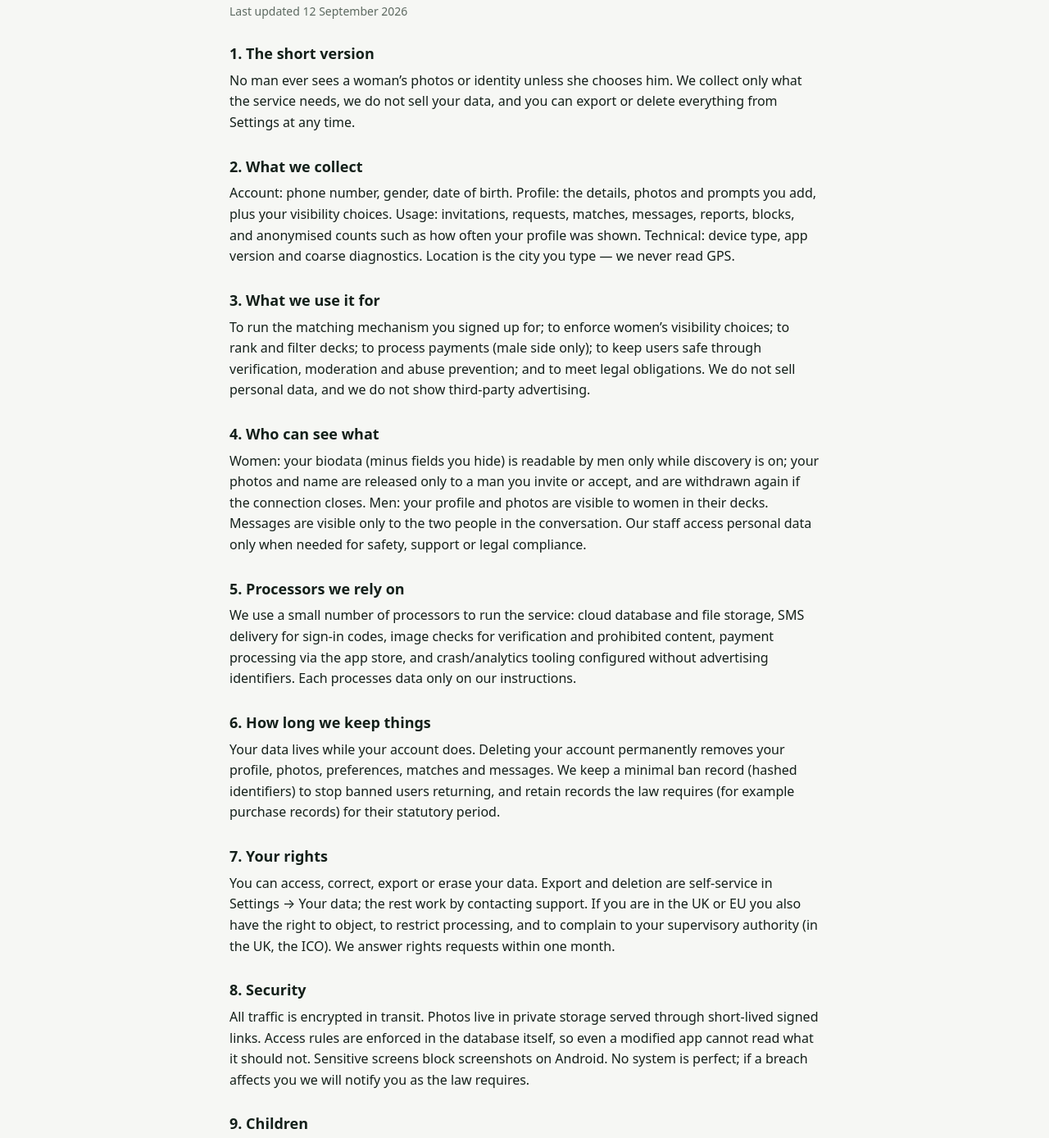
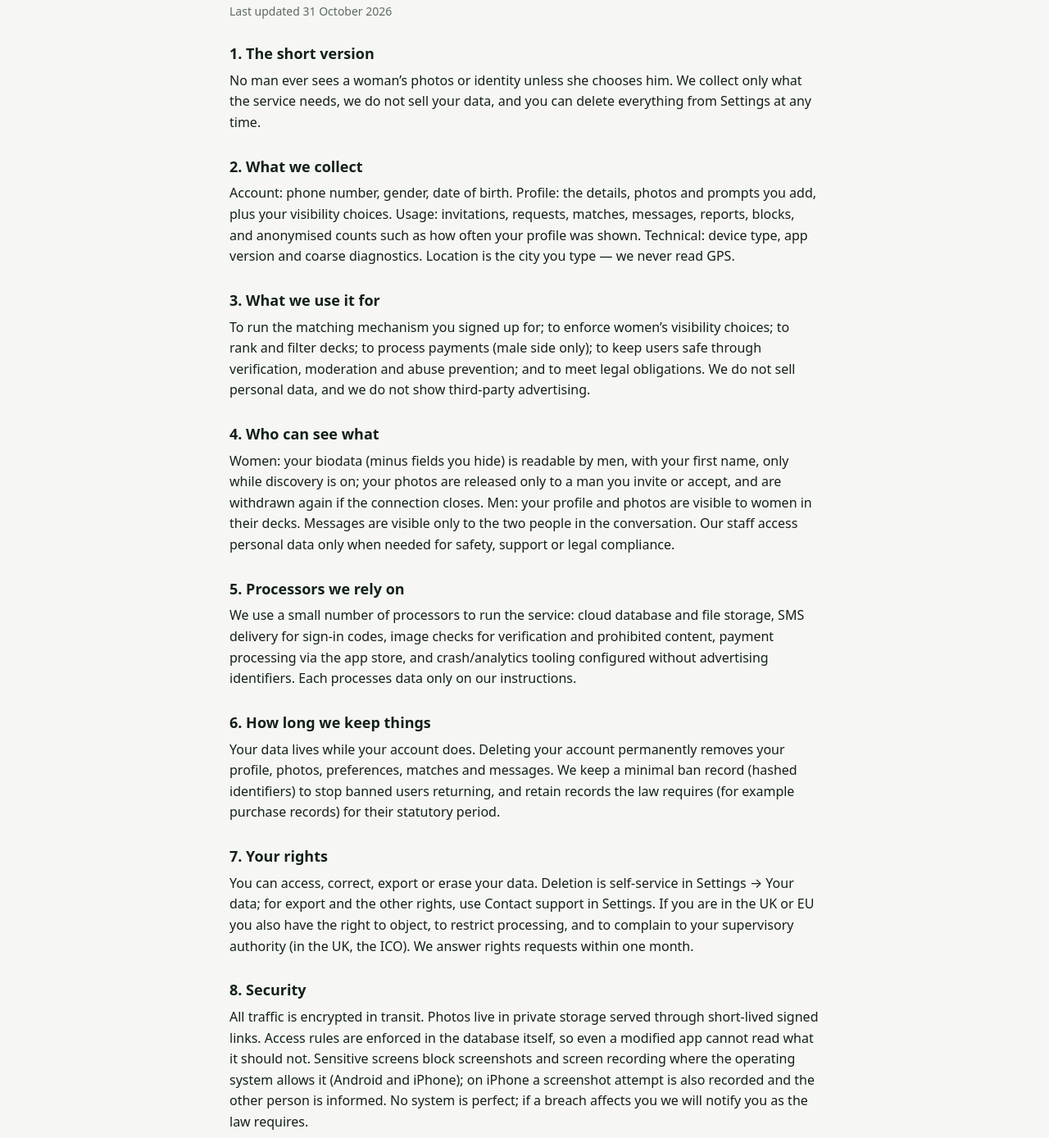
Before and after one commit to AhmedBader97/maktubah-legal, a plain HTML site: page privacy.html in a window 1280 px wide. Shown: the part 155-1543 px from the top of the page at 82% size. Drawn offline with Linux system fonts and the light colour scheme.

Commit message:
Pages say what the app says (31 October 2026): the privacy policy now says men read a woman's first name with her biodata, deletion is in Settings and export through Contact support, and screen recording is blocked too (on iPhone a screenshot attempt is recorded and the other person told); the terms record screen-capture attempts, spell out the CEO conversation and credit GeoNames, Readex Pro, LiveKit and Firebase. Generated by scripts/gen-legal-site.mjs in the app repo.
Co-Authored-By: Claude Opus 5.5 <noreply@anthropic.com>
Claude-Session: https://claude.ai/code/session_01EYWohTtVhHgatEyTkrk9VK

```diff
--- a/privacy.html
+++ b/privacy.html
@@ -10,14 +10,14 @@
   footer{color:var(--muted);font-size:13px;text-align:center;padding:24px}
 </style></head><body>
 <header><a href="index.html">Maktubah</a><nav><a href="privacy.html">Privacy Policy</a><a href="terms.html">Terms of Service</a><a href="delete-account.html">Delete your account</a></nav></header>
-<main><h1>Privacy Policy</h1><p class="updated">Last updated 12 September 2026</p><h2>1. The short version</h2><p>No man ever sees a woman’s photos or identity unless she chooses him. We collect only what the service needs, we do not sell your data, and you can export or delete everything from Settings at any time.</p>
+<main><h1>Privacy Policy</h1><p class="updated">Last updated 31 October 2026</p><h2>1. The short version</h2><p>No man ever sees a woman’s photos or identity unless she chooses him. We collect only what the service needs, we do not sell your data, and you can delete everything from Settings at any time.</p>
 <h2>2. What we collect</h2><p>Account: phone number, gender, date of birth. Profile: the details, photos and prompts you add, plus your visibility choices. Usage: invitations, requests, matches, messages, reports, blocks, and anonymised counts such as how often your profile was shown. Technical: device type, app version and coarse diagnostics. Location is the city you type — we never read GPS.</p>
 <h2>3. What we use it for</h2><p>To run the matching mechanism you signed up for; to enforce women’s visibility choices; to rank and filter decks; to process payments (male side only); to keep users safe through verification, moderation and abuse prevention; and to meet legal obligations. We do not sell personal data, and we do not show third-party advertising.</p>
-<h2>4. Who can see what</h2><p>Women: your biodata (minus fields you hide) is readable by men only while discovery is on; your photos and name are released only to a man you invite or accept, and are withdrawn again if the connection closes. Men: your profile and photos are visible to women in their decks. Messages are visible only to the two people in the conversation. Our staff access personal data only when needed for safety, support or legal compliance.</p>
+<h2>4. Who can see what</h2><p>Women: your biodata (minus fields you hide) is readable by men, with your first name, only while discovery is on; your photos are released only to a man you invite or accept, and are withdrawn again if the connection closes. Men: your profile and photos are visible to women in their decks. Messages are visible only to the two people in the conversation. Our staff access personal data only when needed for safety, support or legal compliance.</p>
 <h2>5. Processors we rely on</h2><p>We use a small number of processors to run the service: cloud database and file storage, SMS delivery for sign-in codes, image checks for verification and prohibited content, payment processing via the app store, and crash/analytics tooling configured without advertising identifiers. Each processes data only on our instructions.</p>
 <h2>6. How long we keep things</h2><p>Your data lives while your account does. Deleting your account permanently removes your profile, photos, preferences, matches and messages. We keep a minimal ban record (hashed identifiers) to stop banned users returning, and retain records the law requires (for example purchase records) for their statutory period.</p>
-<h2>7. Your rights</h2><p>You can access, correct, export or erase your data. Export and deletion are self-service in Settings → Your data; the rest work by contacting support. If you are in the UK or EU you also have the right to object, to restrict processing, and to complain to your supervisory authority (in the UK, the ICO). We answer rights requests within one month.</p>
-<h2>8. Security</h2><p>All traffic is encrypted in transit. Photos live in private storage served through short-lived signed links. Access rules are enforced in the database itself, so even a modified app cannot read what it should not. Sensitive screens block screenshots on Android. No system is perfect; if a breach affects you we will notify you as the law requires.</p>
+<h2>7. Your rights</h2><p>You can access, correct, export or erase your data. Deletion is self-service in Settings → Your data; for export and the other rights, use Contact support in Settings. If you are in the UK or EU you also have the right to object, to restrict processing, and to complain to your supervisory authority (in the UK, the ICO). We answer rights requests within one month.</p>
+<h2>8. Security</h2><p>All traffic is encrypted in transit. Photos live in private storage served through short-lived signed links. Access rules are enforced in the database itself, so even a modified app cannot read what it should not. Sensitive screens block screenshots and screen recording where the operating system allows it (Android and iPhone); on iPhone a screenshot attempt is also recorded and the other person is informed. No system is perfect; if a breach affects you we will notify you as the law requires.</p>
 <h2>9. Children</h2><p>The service is for adults only. We do not knowingly hold data on anyone under 18; date of birth is checked at signup and accounts found to be underage are deleted.</p>
 <h2>10. Changes and contact</h2><p>If we change this policy materially we will tell you in the app before the change takes effect. Questions and rights requests: use the support option in Settings. English is the governing language of this policy.</p></main>
 <footer>Maktubah · a Muslim marriage app · <a href="mailto:maktubah.app@gmail.com">maktubah.app@gmail.com</a></footer></body></html>
```
Also changed, not shown: terms.html (+3 -3 lines), 1 other file.
